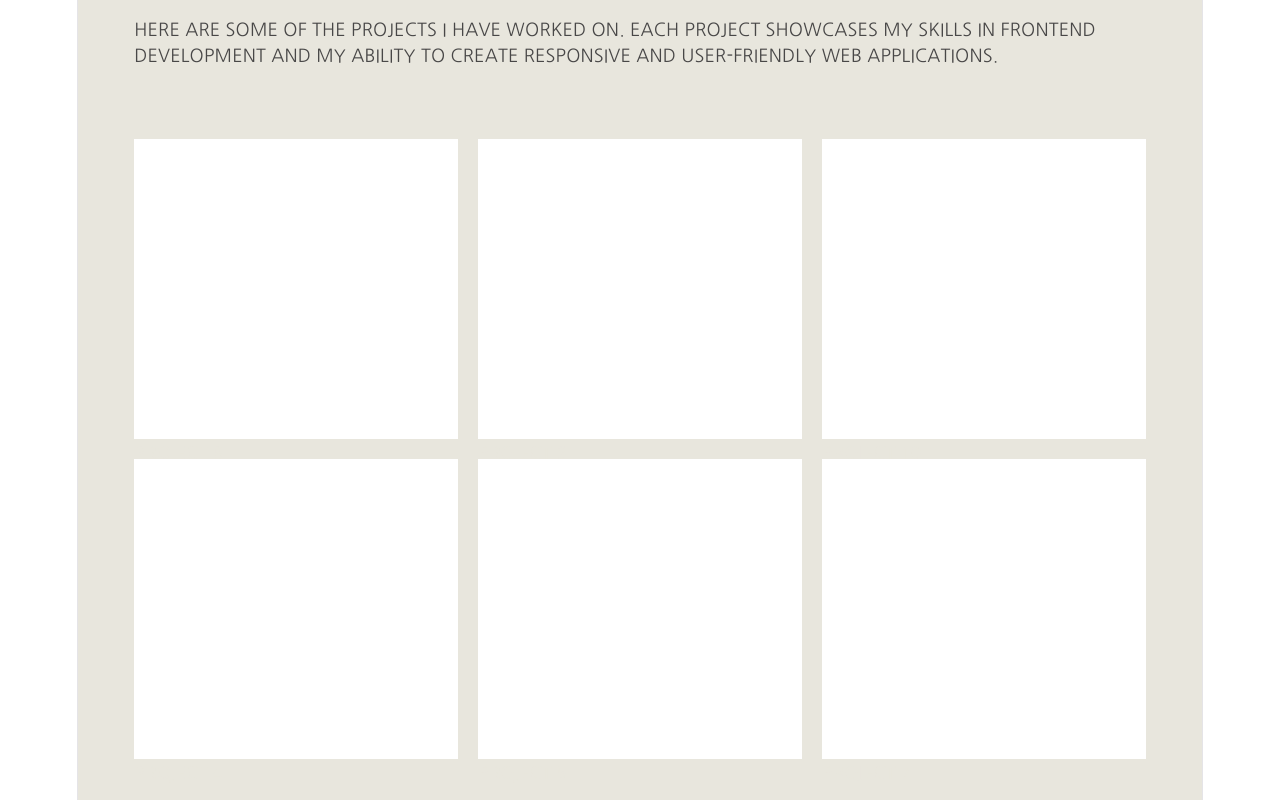
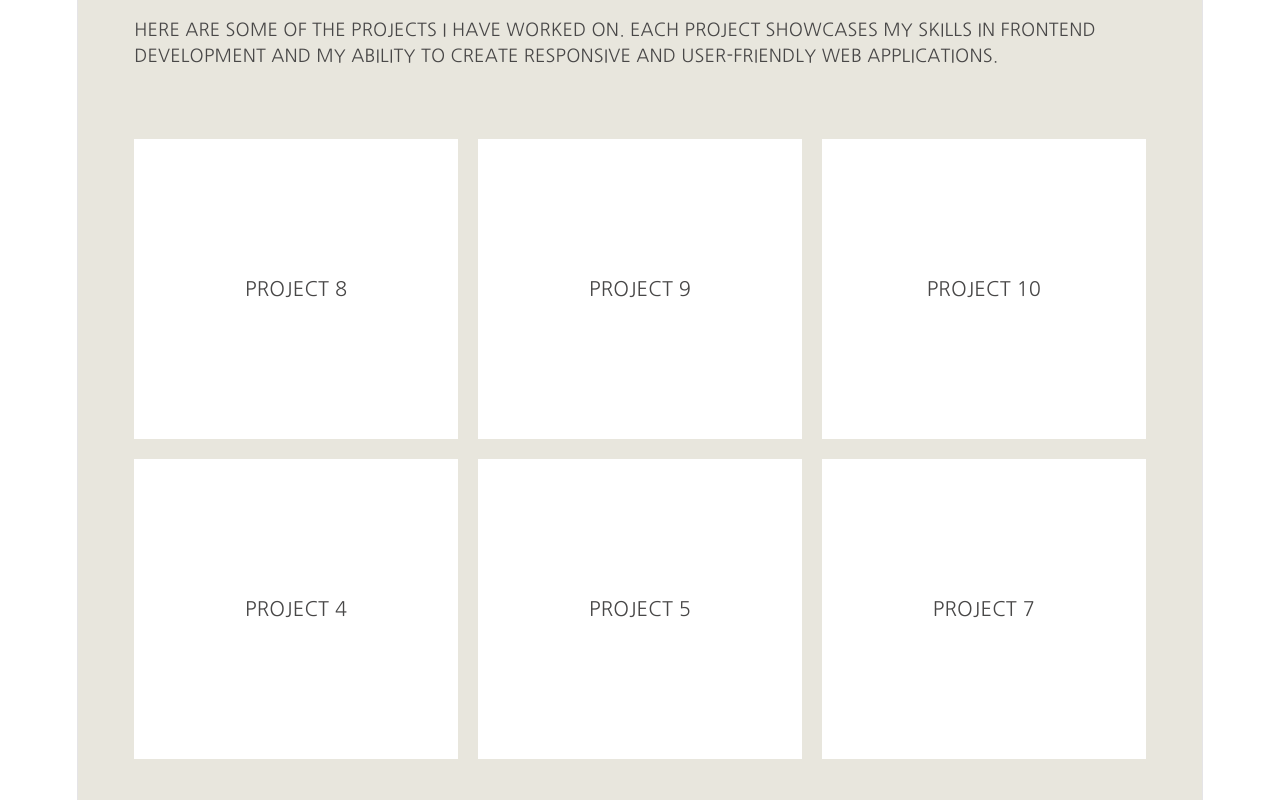
Before and after one commit to elenaholmberg/react_portfolio, a React (Vite) app in the folder vite-project/: page / in a window 1280 px wide. Shown: the part 2440-3240 px from the top of the page. Built offline with nearby package versions, Linux system fonts and the light colour scheme; a web font is replaced by a local one.

Commit message:
💫feat: add name and functions to projectsCardWhite

```diff
--- a/vite-project/src/App.css
+++ b/vite-project/src/App.css
@@ -236,6 +236,40 @@ ul {
   width: 100%;
   height: 100%;
   background-color: #fff;
+  display: flex;
+  align-items: center;
+  justify-content: center;
+}
+
+.projectCardWhite a,
+.projectCardImage a {
+  color: #484747;
+  font-family: 'Nanum Gothic', sans-serif;
+  font-weight: 400;
+  font-style: normal;
+  text-transform: uppercase;
+  font-size: 20px;
+}
+
+.projectCardImage {
+  position: relative;
+  width: 100%;
+  height: 100%;
+}
+
+.projectCardImage img {
+  width: 100%;
+  height: 100%;
+  object-fit: cover;
+}
+
+.projectCardImage a {
+  position: absolute;
+  left: 50%;
+  bottom: 20px;
+  padding: 8px 12px;
+  background-color: #fff;
+  transform: translateX(-50%);
 }
 
 .projects {
--- a/vite-project/src/components/Projects.tsx
+++ b/vite-project/src/components/Projects.tsx
@@ -9,12 +9,13 @@ const Projects = () => {
 
   const toggleProjectCard = (projectId: number) => {
     setWhiteProjectCards((currentCards) =>
-      currentCards.includes(projectId)
-        ? currentCards.filter((id) => id !== projectId)
-        : [...currentCards, projectId],
+      currentCards.includes(projectId) ? (
+        currentCards.filter((id) => id !== projectId)
+      ) : (
+        [...currentCards, projectId]
+      ),
     );
   };
-
   return (
     <>
       <Tecniques />
@@ -45,12 +46,16 @@ const Projects = () => {
               }}
             >
               {whiteProjectCards.includes(project.id) ? (
-                <div className="projectCardWhite" aria-hidden="true" />
+                <div className="projectCardWhite">
+                  <a href={project.url}>{project.name}</a>
+                </div>
               ) : (
-                <img src={project.image} alt={`${project.name} preview`} />
+                <div className="projectCardImage">
+                  <img src={project.image} alt={`${project.name} project`} />
+                  <a href={project.url}>{project.name}</a>
+                </div>
               )}
             </div>
-            <a href={project.url}>{project.name}</a>
           </div>
         ))}
       </div>
```
